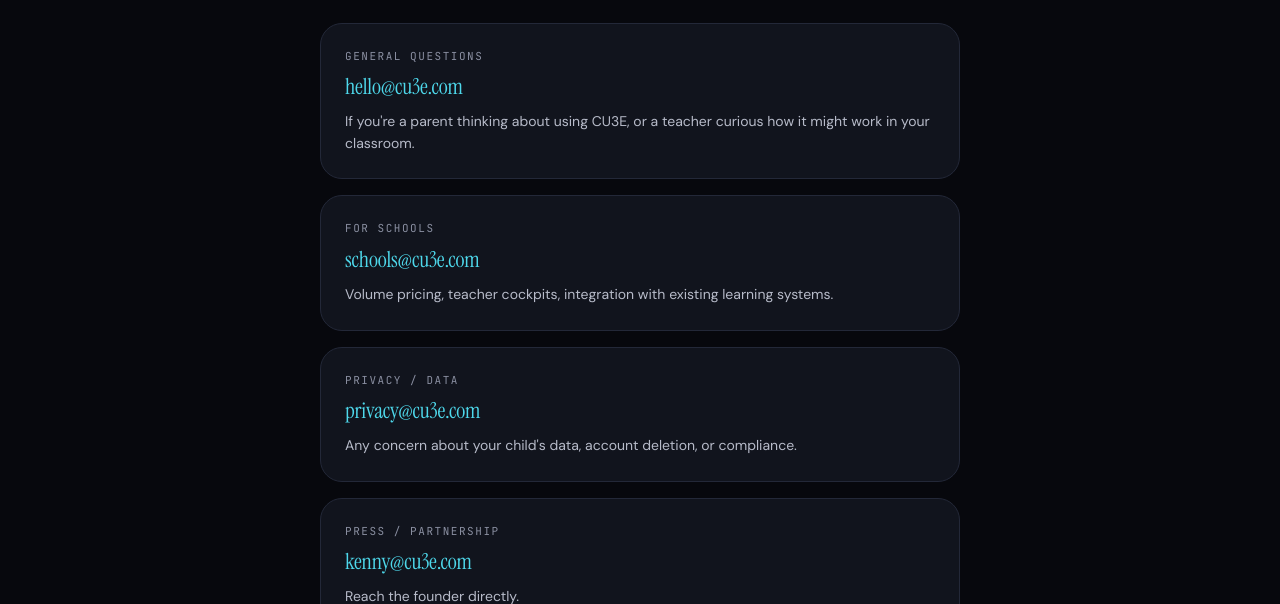
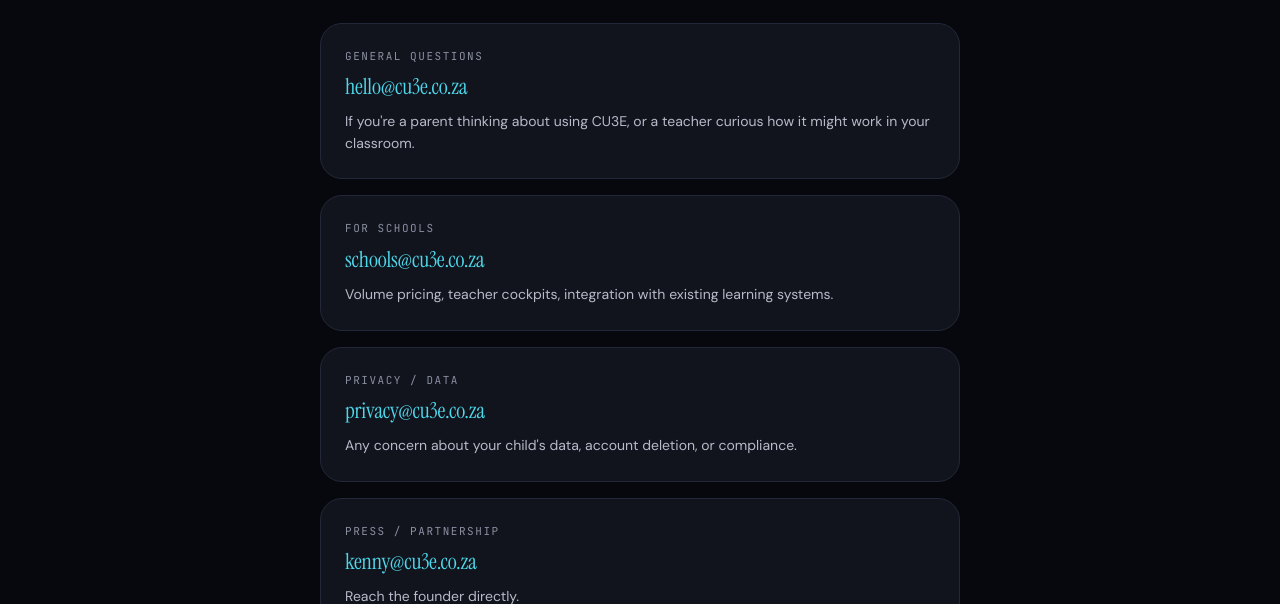
Before and after one commit to AudicoSA/cu3e, a Next.js app: page /contact in a window 1280 px wide. Shown: the part 348-952 px from the top of the page. Built offline with nearby package versions, Linux system fonts and the light colour scheme; no server answers.

Commit message:
emails: switch all CU3E mailto addresses from .com to .co.za
Kenny is provisioning the mailboxes on the SA domain. Replaces parents@,
hello@, schools@, privacy@, kenny@ across HomeFAQ, /contact, /pricing,
/privacy.

```diff
--- a/src/app/components/HomeFAQ.tsx
+++ b/src/app/components/HomeFAQ.tsx
@@ -48,7 +48,7 @@
           </h2>
           <p style={{ color: "var(--ink-soft)", marginTop: 20, fontSize: 14.5, lineHeight: 1.6 }}>
             Don&apos;t see yours? Echo&apos;s team replies within a day. Reach us at{" "}
-            <a href="mailto:parents@cu3e.com" style={{ color: "var(--violet)" }}>parents@cu3e.com</a>.
+            <a href="mailto:parents@cu3e.co.za" style={{ color: "var(--violet)" }}>parents@cu3e.co.za</a>.
           </p>
         </div>
         <div>
--- a/src/app/contact/page.tsx
+++ b/src/app/contact/page.tsx
@@ -19,22 +19,22 @@
       <div style={{ marginTop: 40, display: "flex", flexDirection: "column", gap: 16 }}>
         <ContactCard
           label="General questions"
-          email="hello@cu3e.com"
+          email="hello@cu3e.co.za"
           desc="If you're a parent thinking about using CU3E, or a teacher curious how it might work in your classroom."
         />
         <ContactCard
           label="For schools"
-          email="schools@cu3e.com"
+          email="schools@cu3e.co.za"
           desc="Volume pricing, teacher cockpits, integration with existing learning systems."
         />
         <ContactCard
           label="Privacy / data"
-          email="privacy@cu3e.com"
+          email="privacy@cu3e.co.za"
           desc="Any concern about your child's data, account deletion, or compliance."
         />
         <ContactCard
           label="Press / partnership"
-          email="kenny@cu3e.com"
+          email="kenny@cu3e.co.za"
           desc="Reach the founder directly."
         />
       </div>
--- a/src/app/pricing/page.tsx
+++ b/src/app/pricing/page.tsx
@@ -133,7 +133,7 @@
         >
           Schools and homeschool groups —{" "}
           <a
-            href="mailto:schools@cu3e.com"
+            href="mailto:schools@cu3e.co.za"
             style={{ color: "var(--violet)", fontWeight: 500 }}
           >
             talk to us about volume pricing
--- a/src/app/privacy/page.tsx
+++ b/src/app/privacy/page.tsx
@@ -66,7 +66,7 @@
 
       <Section title="Contact">
         <p>
-          Email <a href="mailto:privacy@cu3e.com" style={{ color: "var(--violet)" }}>privacy@cu3e.com</a>{" "}
+          Email <a href="mailto:privacy@cu3e.co.za" style={{ color: "var(--violet)" }}>privacy@cu3e.co.za</a>{" "}
           with any privacy concerns. We respond within one business day.
         </p>
       </Section>
```
